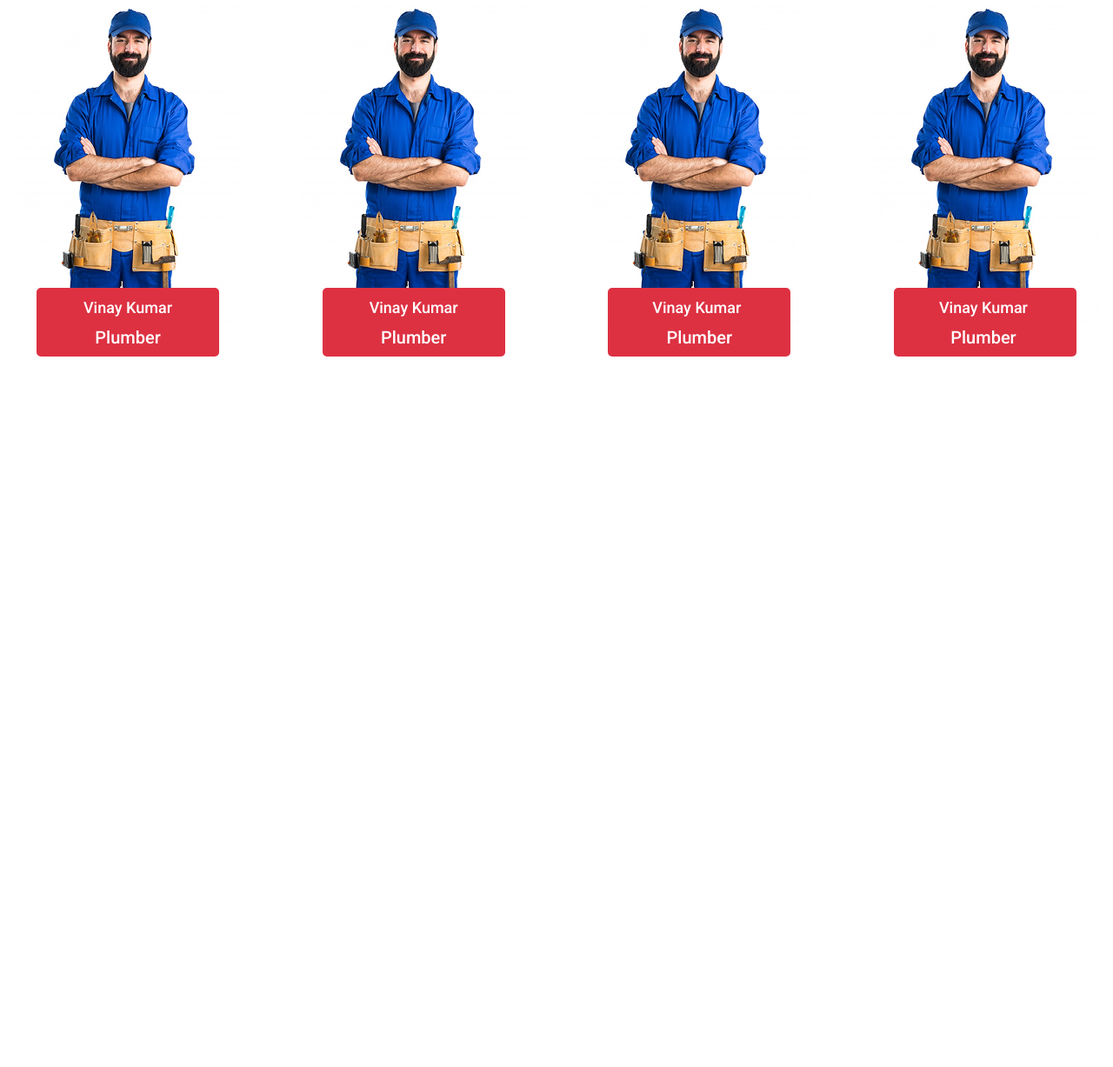
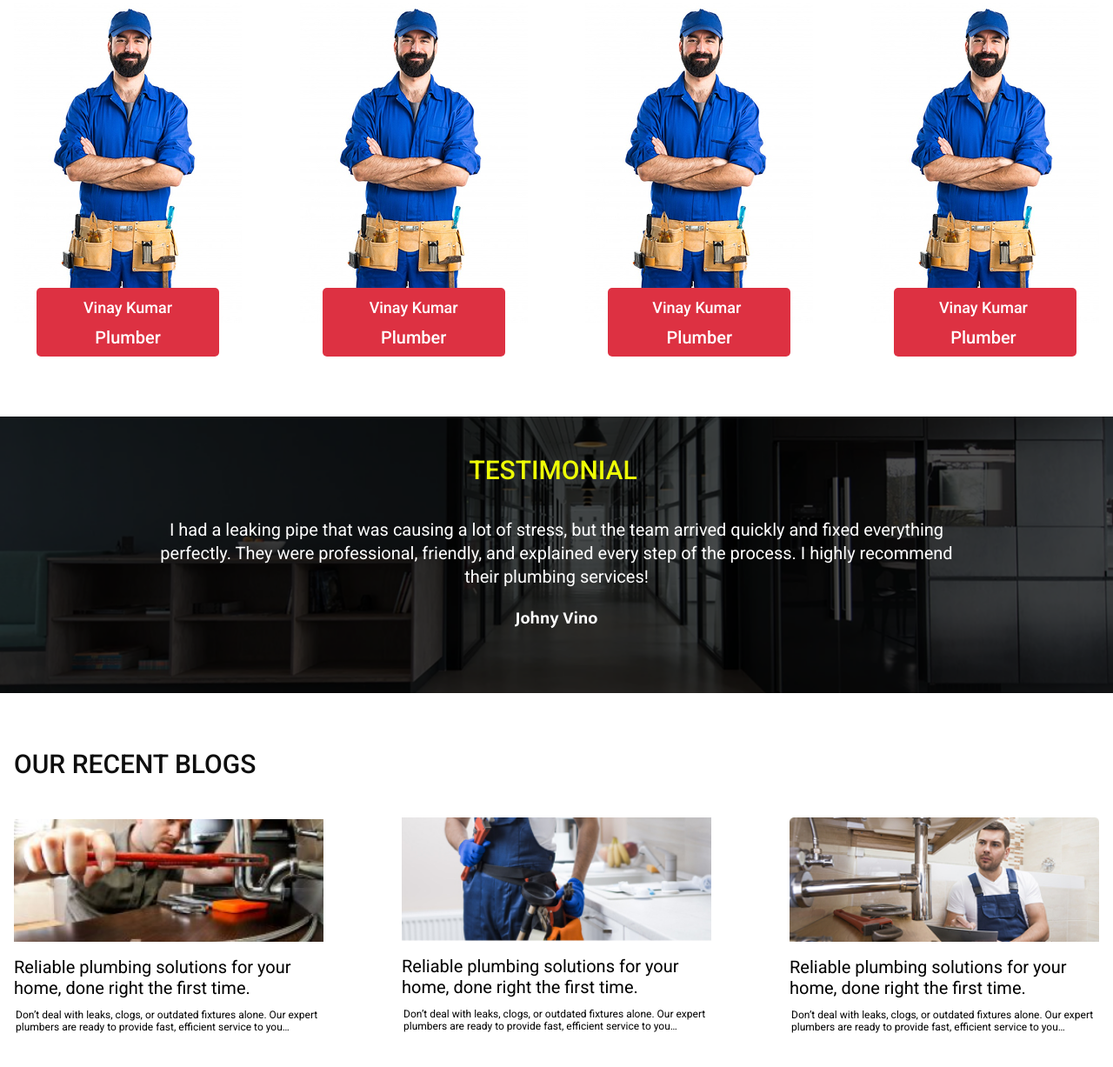
Before and after one commit to shafiqahmad81/plumber, a website built with Vite: page index.html in a window 1280 px wide. Shown: the part 2592-3819 px from the top of the page at 87% size. Before the commit the page ends 3032 px from the top, so only its background shows below. Built offline with nearby package versions, Linux system fonts and the light colour scheme.

Commit message:
create blog section

```diff
--- a/index.html
+++ b/index.html
@@ -205,7 +205,7 @@
     <div
       class="flex items-center justify-center sm:justify-between gap-y-12 flex-wrap text-center text-white font-medium mt-16">
       <div class="relative">
-        <img src="src/assets/img/plumber-image-2.png" alt="">
+        <img src="src/assets/img/plumber-team.jpg" alt="plumber">
         <div
           class="absolute -bottom-[39px] left-1/2 -translate-x-1/2 w-[210px] mx-auto pt-[9px] pb-2 px-3 bg-secondary rounded-ex-sm">
           <h6 class="text-lg pb-1.5">Vinay Kumar</h6>
@@ -213,7 +213,7 @@
         </div>
       </div>
       <div class="relative">
-        <img src="src/assets/img/plumber-image-2.png" alt="">
+        <img src="src/assets/img/plumber-team.jpg" alt="plumber">
         <div
           class="absolute -bottom-[39px] left-1/2 -translate-x-1/2 w-[210px] mx-auto pt-[9px] pb-2 px-3 bg-secondary rounded-ex-sm">
           <h6 class="text-lg pb-1.5">Vinay Kumar</h6>
@@ -221,7 +221,7 @@
         </div>
       </div>
       <div class="relative">
-        <img src="src/assets/img/plumber-image-2.png" alt="">
+        <img src="src/assets/img/plumber-team.jpg" alt="plumber">
         <div
           class="absolute -bottom-[39px] left-1/2 -translate-x-1/2 w-[210px] mx-auto pt-[9px] pb-2 px-3 bg-secondary rounded-ex-sm">
           <h6 class="text-lg pb-1.5 -ml-1.5">Vinay Kumar</h6>
@@ -229,7 +229,7 @@
         </div>
       </div>
       <div class="relative">
-        <img src="src/assets/img/plumber-image-2.png" alt="">
+        <img src="src/assets/img/plumber-team.jpg" alt="plumber">
         <div
           class="absolute -bottom-[39px] left-1/2 -translate-x-1/2 w-[210px] mx-auto pt-[9px] pb-2 px-3 bg-secondary rounded-ex-sm">
           <h6 class="text-lg pb-1.5 -ml-1">Vinay Kumar</h6>
@@ -240,8 +240,56 @@
   </section>
 
   <!-- Testiomonial section -->
-  <section>
+  <section
+    class="max-w-[1440px] mx-auto mt-[108px] bg-cover bg-center bg-no-repeat relative after:absolute after:top-0 after:left-0 after:right-0 after:bottom-0 after:bg-black/70"
+    style="background-image: url(src/assets/img/testimonial-bg.png);">
+    <div class="container pt-[45px] pb-[36px] text-center relative z-20">
+      <h3 class="text-[#EEFF06] mb-10 mt-0.5 -ml-2">Testimonial</h3>
+      <p class="text-xl text-white mb-5 max-w-[930px] mx-auto">I had a leaking pipe that was causing a lot of
+        stress, but the team arrived quickly and fixed everything perfectly. They were professional, friendly, and
+        explained every step of the process. I highly recommend their plumbing services!</p>
+      <span class="text-xl text-white font-bold font-mukta mb-9 block">Johny Vino</span>
+    </div>
+  </section>
 
+  <!-- our recent blogs section -->
+  <section class="container mt-[67px] mb-[50px]">
+    <h3>our recent blogs</h3>
+    <div class="grid sm:grid-cols-3 text-center sm:text-start mt-12 space-y-4 gap-5 lg:gap-16 xl:gap-[90px]">
+      <div class="">
+        <div>
+          <img class="w-full" src="src/assets/img/blogs-image-1.jpg" alt="blogs-image">
+        </div>
+
+        <p class="mt-[17px] text-xl text-black leading-6">Reliable plumbing solutions for your home, done
+          right the first time.
+          <span class="text-xs block mt-3 ml-0.5 leading-3.5">Don’t deal with leaks, clogs, or outdated fixtures alone.
+            Our expert plumbers are ready to provide fast, efficient service to you&hellip;</span>
+        </p>
+      </div>
+      <div>
+        <div class="-mt-0.5">
+          <img class="w-full" src="src/assets/img/blogs-image-2.jpg" alt="blogs-image">
+        </div>
+
+        <p class="mt-[17px] text-xl text-black leading-6">Reliable plumbing solutions for your home, done
+          right the first time.
+          <span class="text-xs block mt-3 ml-0.5 leading-3.5">Don’t deal with leaks, clogs, or outdated fixtures alone.
+            Our expert plumbers are ready to provide fast, efficient service to you&hellip;</span>
+        </p>
+      </div>
+      <div>
+        <div class="-mt-0.5">
+          <img class="w-full" src="src/assets/img/blogs-image-3.jpg" alt="blogs-image">
+        </div>
+
+        <p class="mt-[17px] text-xl text-black leading-6">Reliable plumbing solutions for your home, done
+          right the first time.
+          <span class="text-xs block mt-3 ml-0.5 leading-3.5">Don’t deal with leaks, clogs, or outdated fixtures alone.
+            Our expert plumbers are ready to provide fast, efficient service to you&hellip;</span>
+        </p>
+      </div>
+    </div>
   </section>
   <script type="module" src="/src/main.js"></script>
 </body>
--- a/src/style.css
+++ b/src/style.css
@@ -1,4 +1,4 @@
-@import url('https://fonts.googleapis.com/css2?family=Bricolage+Grotesque:opsz,wght@12..96,200..800&family=Roboto:ital,wght@0,100..900;1,100..900&display=swap');
+@import url('https://fonts.googleapis.com/css2?family=Bricolage+Grotesque:opsz,wght@12..96,200..800&family=Mukta:wght@200;300;400;500;600;700;800&family=Roboto:ital,wght@0,100..900;1,100..900&display=swap');
 @import "tailwindcss";
 
 @theme {
@@ -6,6 +6,7 @@
     /* Font family */
     --font-bricolage: "Bricolage Grotesque", sans-serif;
     --font-roboto: "Roboto", sans-serif;
+    --font-mukta: "Mukta", sans-serif;
 
      /* brakpoint */
     --breakpoint-1xl: 90rem;    /* 1440px */
```
Also changed, not shown: src/assets/img/blogs-image-1.jpg (added), src/assets/img/blogs-image-2.jpg (added), src/assets/img/blogs-image-3.jpg (added), src/assets/img/plumber-team.jpg (added).
